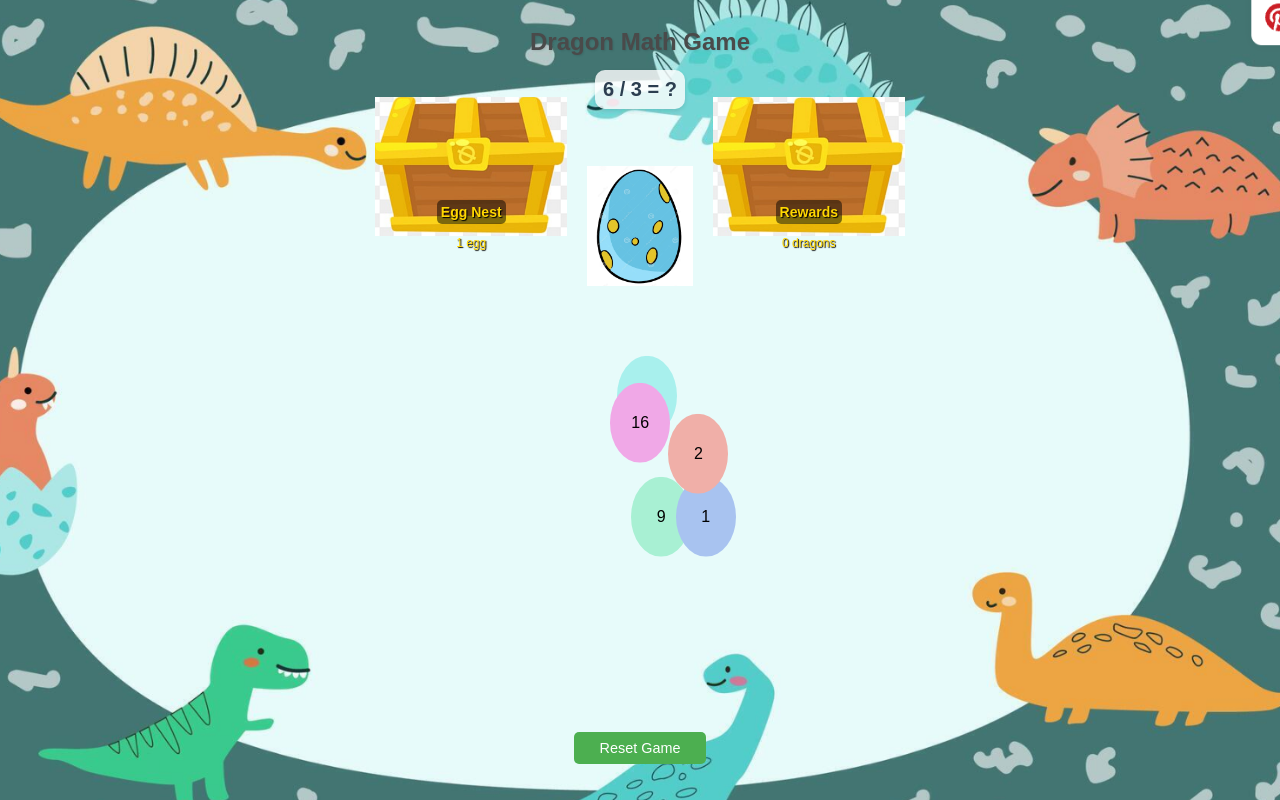
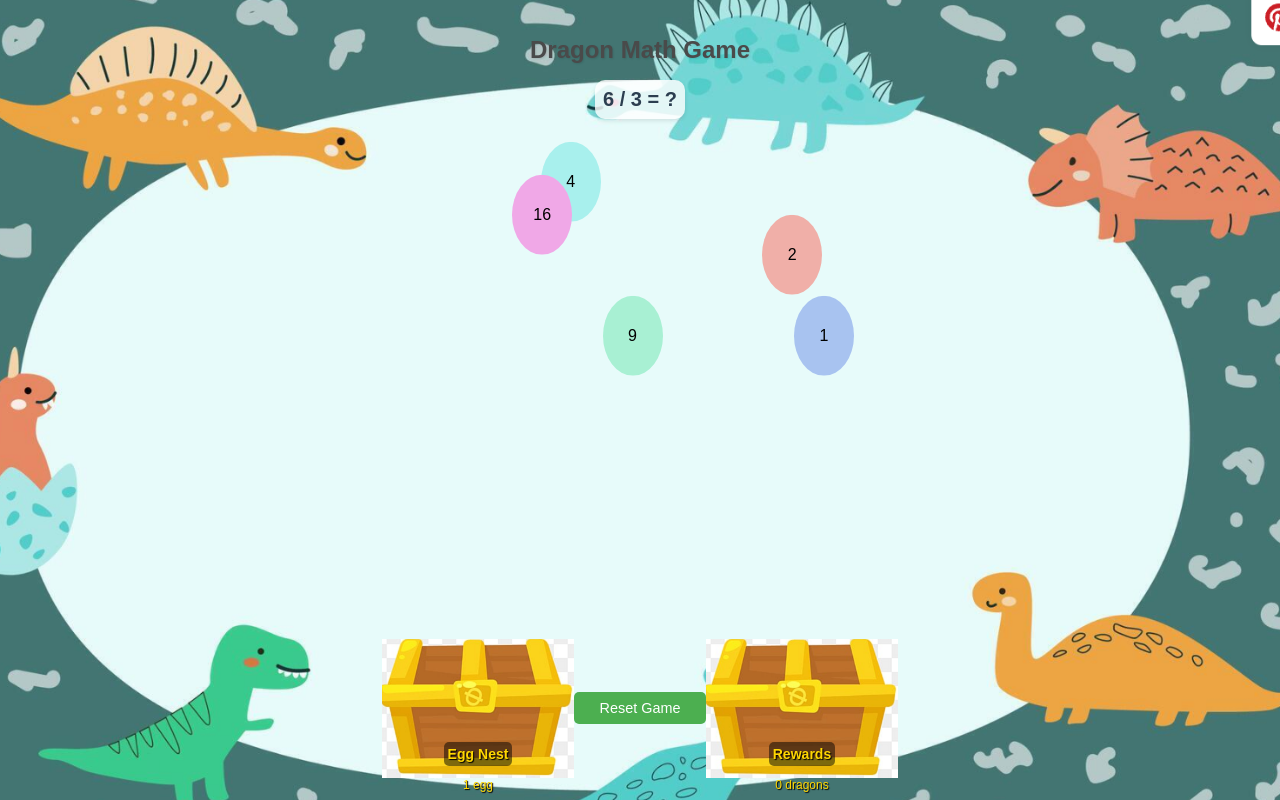
Before and after one commit to Melody-Huang/Jessie-Math-Game, a React (Create React App) app in the folder math-dinosaur-game/: page / in a window 1280 px wide. Built offline with nearby package versions, Linux system fonts and the light colour scheme.

Commit message:
fix layout

```diff
--- a/math-dinosaur-game/src/MathDinosaurGame.css
+++ b/math-dinosaur-game/src/MathDinosaurGame.css
@@ -11,7 +11,7 @@ body, html {
   flex-direction: column;
   align-items: center;
   justify-content: space-between;
-  padding: 1vh;
+  padding: 2vh;
   height: 100vh;
   box-sizing: border-box;
   overflow: hidden;
@@ -20,32 +20,15 @@ body, html {
 .game-title {
   color: #4a4a4a;
   font-size: 3vh;
-  margin-bottom: 1vh;
+  margin-bottom: 2vh;
   text-shadow: 1px 1px 2px rgba(0, 0, 0, 0.1);
-}
-
-.game-area {
-  display: flex;
-  justify-content: space-between;
-  width: 100%;
-  height: 80vh;
-}
-
-.center-area {
-  display: flex;
-  flex-direction: column;
-  align-items: center;
-  justify-content: space-between;
-  flex-grow: 1;
-  margin: 0 1vw;
-  height: 100%;
 }
 
 .problem-container {
   background-color: rgba(255, 255, 255, 0.8);
   border-radius: 10px;
   padding: 1vh;
-  margin-bottom: 1vh;
+  margin-bottom: 2vh;
   box-shadow: 0 2px 4px rgba(0, 0, 0, 0.1);
 }
 
@@ -58,8 +41,8 @@ body, html {
 .balloons-container {
   position: relative;
   width: 100%;
-  height: 45vh;
-  margin-top: 1vh;
+  height: 60vh;
+  margin-bottom: 2vh;
 }
 
 .balloon {
@@ -78,12 +61,11 @@ body, html {
   100% { transform: translate(0, 1vh); }
 }
 
-.dinosaur-image {
-  width: 15vh;
-  height: 15vh;
-  object-fit: contain;
-  margin-bottom: 1vh;
-  transition: all 0.5s ease;
+.bottom-container {
+  display: flex;
+  justify-content: space-between;
+  align-items: center;
+  width: 100%;
 }
 
 .treasure-chest {
@@ -116,8 +98,6 @@ body, html {
   border-radius: 5px;
   cursor: pointer;
   transition: background-color 0.3s;
-  margin-top: 2vh;
-  margin-bottom: 6vh;
 }
 
 .reset-button:hover {
@@ -136,11 +116,6 @@ body, html {
   z-index: 100;
   max-height: 80vh;
   overflow-y: auto;
-  display: none;
-}
-
-.rewards-window.show {
-  display: block;
 }
 
 .rewards-stickers {
--- a/math-dinosaur-game/src/MathDinosaurGame.js
+++ b/math-dinosaur-game/src/MathDinosaurGame.js
@@ -157,13 +157,9 @@ const MathDinosaurGame = () => {
   return (
     <div className="math-dinosaur-game">
       <h1 className="game-title">Dragon Math Game</h1>
-      <div className="game-area">
-        <TreasureChest title="Egg Nest" content={`${eggs} egg${eggs !== 1 ? 's' : ''}`} />
-        <div className="center-area">
       <div className="problem-container">
         <div className="problem">{problem.problem} = ?</div>
       </div>
-          <img src={getDinosaurImage()} alt={gameState} className="dinosaur-image" />
       <div className="balloons-container">
         {balloons.map((balloon, index) => (
           <Balloon
@@ -174,7 +170,9 @@ const MathDinosaurGame = () => {
           />
         ))}
       </div>
-        </div>
+      <div className="bottom-container">
+        <TreasureChest title="Egg Nest" content={`${eggs} egg${eggs !== 1 ? 's' : ''}`} />
+        <button className="reset-button" onClick={resetGame}>Reset Game</button>
         <TreasureChest
           title="Rewards"
           content={`${rewards.length} dragon${rewards.length !== 1 ? 's' : ''}`}
@@ -191,7 +189,6 @@ const MathDinosaurGame = () => {
           </div>
         </div>
       )}
-      <button className="reset-button" onClick={resetGame}>Reset Game</button>
     </div>
   );
 };
```
Lines whose indentation alone changed are shown as unchanged.
